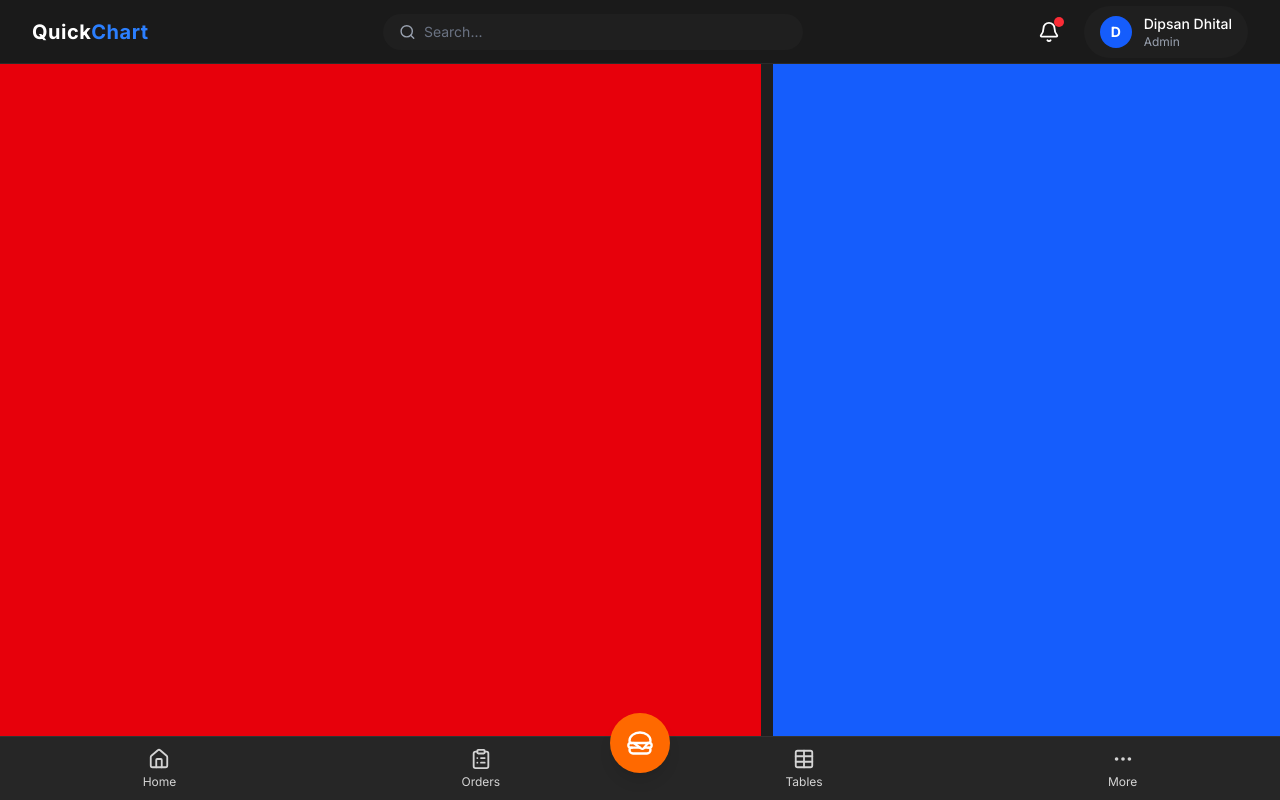
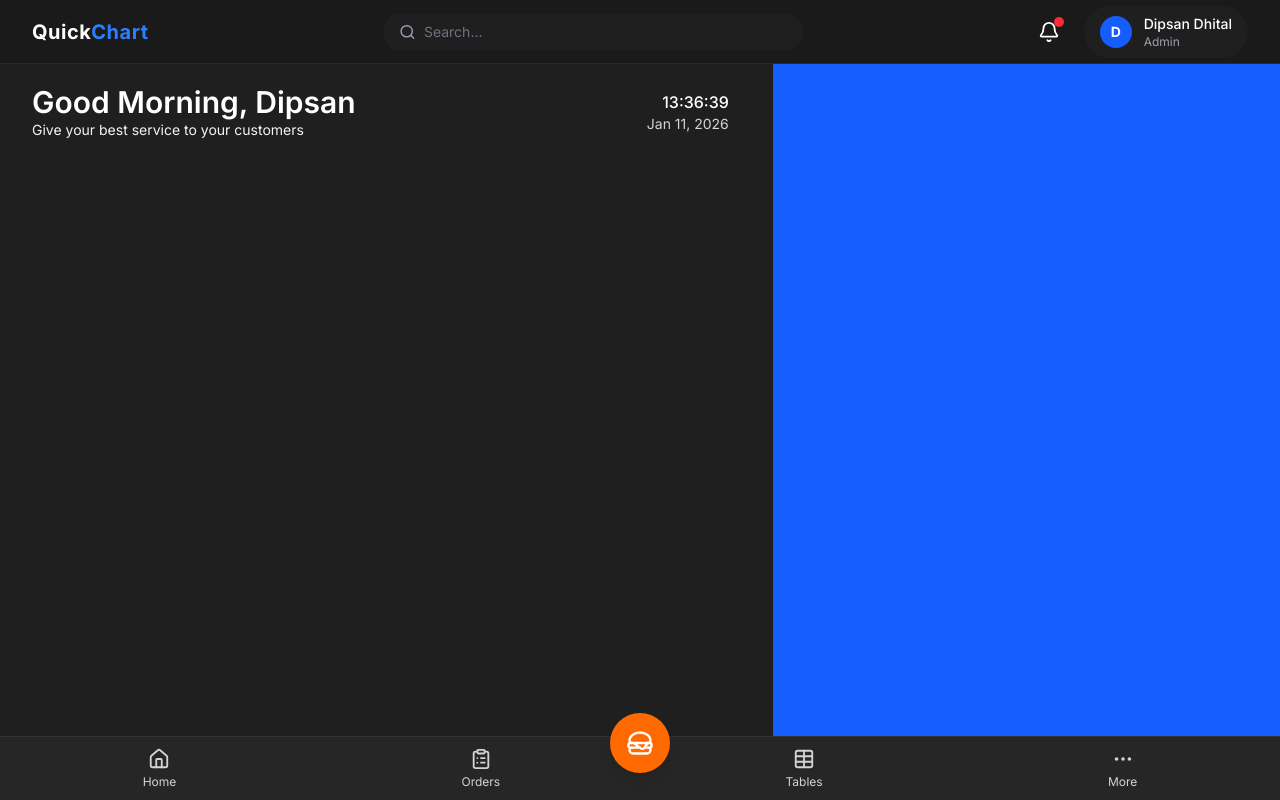
Before and after one commit to dipsandhital-dev/Quick-Cart, a React (Vite) app in the folder client/: page / in a window 1280 px wide. Built offline with nearby package versions, Linux system fonts and the light colour scheme.

Commit message:
Creating the greeting card

```diff
--- /dev/null
+++ b/client/src/components/home/Greeting.jsx
@@ -0,0 +1,57 @@
+import React, { useEffect, useState } from "react";
+
+const Greeting = () => {
+  const [dateTime, setDateTime] = useState(new Date());
+
+  // Update time every second
+  useEffect(() => {
+    const timer = setInterval(() => setDateTime(new Date()), 1000);
+    return () => clearInterval(timer);
+  }, []);
+
+  // Format date like: Feb 07, 2026
+  const formatDate = (date) => {
+    const months = [
+      "Jan",
+      "Feb",
+      "Mar",
+      "Apr",
+      "May",
+      "Jun",
+      "Jul",
+      "Aug",
+      "Sep",
+      "Oct",
+      "Nov",
+      "Dec",
+    ];
+    return `${months[date.getMonth()]} ${String(date.getDate()).padStart(2, "0")}, ${date.getFullYear()}`;
+  };
+
+  // Format time like: 09:05:12
+  const formatTime = (date) => {
+    return `${String(date.getHours()).padStart(2, "0")}:${String(date.getMinutes()).padStart(2, "0")}:${String(date.getSeconds()).padStart(2, "0")}`;
+  };
+
+  return (
+    <div className="flex justify-between items-center px-8 mt-5">
+      {/* Greeting */}
+      <div>
+        <h1 className="text-white text-3xl font-semibold">
+          Good Morning, Dipsan
+        </h1>
+        <p className="text-gray-100 text-sm">
+          Give your best service to your customers
+        </p>
+      </div>
+
+      {/* Date & Time */}
+      <div className="text-right">
+        <h1 className="text-white font-medium">{formatTime(dateTime)}</h1>
+        <p className="text-gray-300 text-sm">{formatDate(dateTime)}</p>
+      </div>
+    </div>
+  );
+};
+
+export default Greeting;
--- a/client/src/pages/Home.jsx
+++ b/client/src/pages/Home.jsx
@@ -1,10 +1,11 @@
 import React from "react";
+import Greeting from "../components/home/Greeting";
 
 const Home = () => {
   return (
     <section className="bg-[#1f1f1f]  h-[calc(100vh-5rem)] overflow-hidden flex gap-3 ">
-      {/*  Left  */}
-      <div className="flex-3 bg-red-600"></div>
+
+      <div className="flex-3"> <Greeting/></div>
 
       {/*  Right */}
       <div className="flex-2 bg-blue-600"></div>
--- a/client/src/pages/Orders.jsx
+++ b/client/src/pages/Orders.jsx
@@ -2,9 +2,9 @@ import React from 'react'
 
 const Orders = () => {
   return (
-    <div>
+<div>
 
-    </div>
+</div>
   )
 }
 
```
